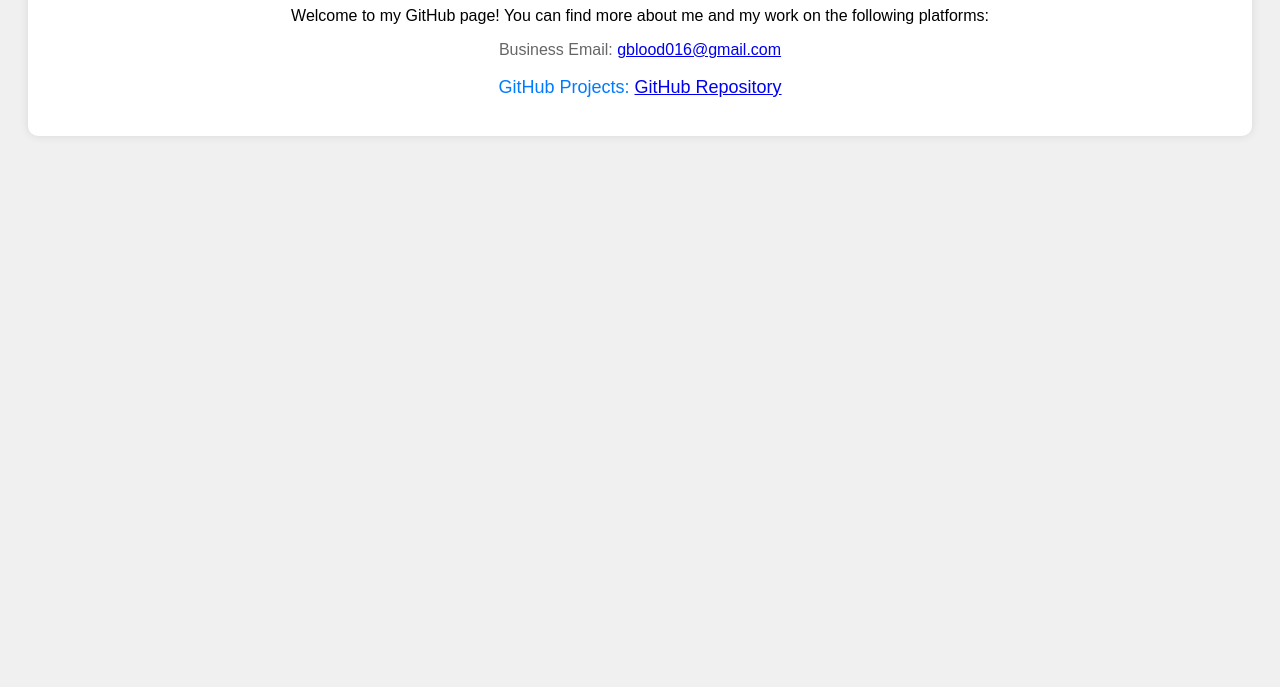
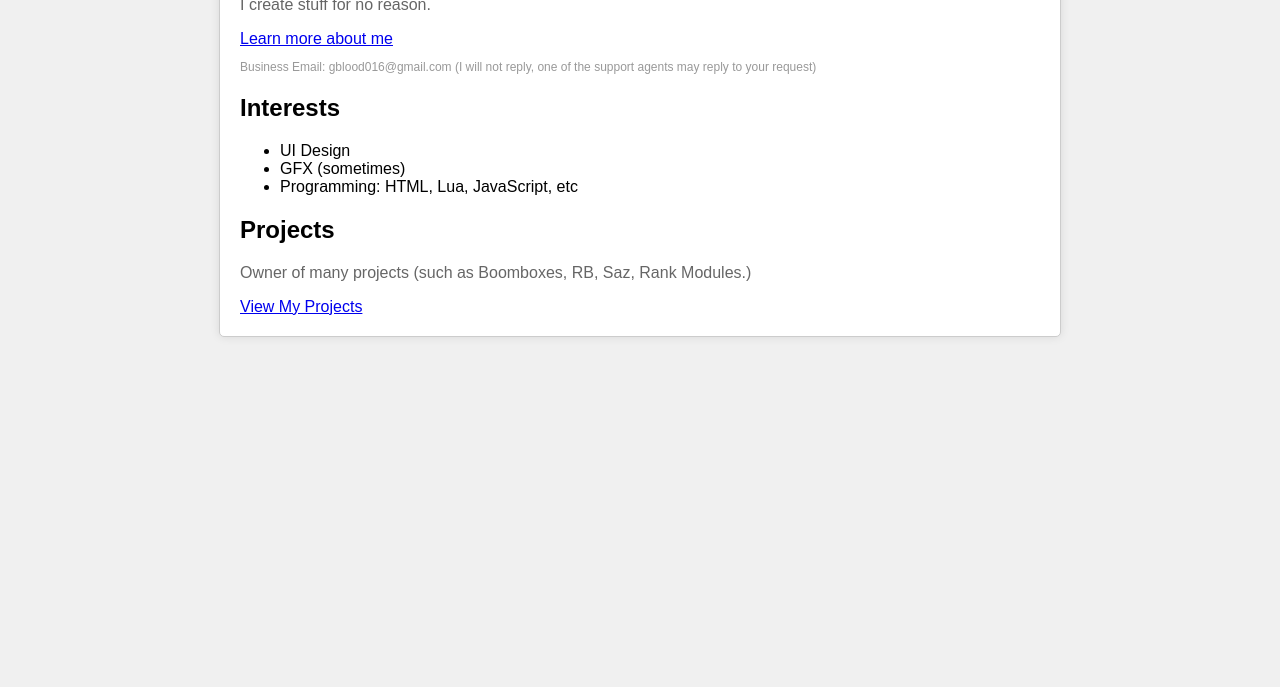
Before and after one commit to 4zx16/4zx16, a plain HTML site: page index.html in a window 1280 px wide. Shown: the part 113-800 px from the top of the page. Drawn offline with Linux system fonts and the light colour scheme.

Commit message:
Update index.html

```diff
--- a/index.html
+++ b/index.html
@@ -8,36 +8,53 @@
         body {
             font-family: Arial, sans-serif;
             background-color: #f0f0f0;
-            text-align: center;
         }
         .container {
-            background-color: #fff;
-            border-radius: 10px;
+            max-width: 800px;
+            margin: 0 auto;
+            padding: 20px;
+            background-color: #ffffff;
+            border: 1px solid #ccc;
+            border-radius: 5px;
             box-shadow: 0 0 10px rgba(0, 0, 0, 0.1);
-            padding: 20px;
-            margin: 20px;
         }
         h1 {
             color: #333;
         }
-        .email {
-            font-size: 16px;
+        p {
             color: #666;
         }
-        .projects-link {
-            font-size: 18px;
-            color: #007BFF;
+        .email-note {
+            color: #999;
+            font-size: 12px;
+        }
+        .interests {
+            margin-top: 20px;
+        }
+        .projects {
+            margin-top: 20px;
         }
     </style>
 </head>
 <body>
     <div class="container">
         <h1>About Me - 4zx16</h1>
-        <p>
-            Welcome to my GitHub page! You can find more about me and my work on the following platforms:
-        </p>
-        <p class="email">Business Email: <a href="mailto:gblood016@gmail.com">gblood016@gmail.com</a></p>
-        <p class="projects-link">GitHub Projects: <a href="https://github.com/Blood-Gang-Inc" target="_blank">GitHub Repository</a></p>
+        <p>I create stuff for no reason.</p>
+        <a href="https://linkr.it/4zx16">Learn more about me</a>
+        <p class="email-note">Business Email: gblood016@gmail.com (I will not reply, one of the support agents may reply to your request)</p>
+        <div class="interests">
+            <h2>Interests</h2>
+            <ul>
+                <li>UI Design</li>
+                <li>GFX (sometimes)</li>
+                <li>Programming: HTML, Lua, JavaScript, etc</li>
+            </ul>
+        </div>
+        <div class="projects">
+            <h2>Projects</h2>
+            <p>Owner of many projects (such as Boomboxes, RB, Saz, Rank Modules.)</p>
+            <a href="https://github.com/Blood-Gang-Inc">View My Projects</a>
+        </div>
     </div>
 </body>
 </html>
```
